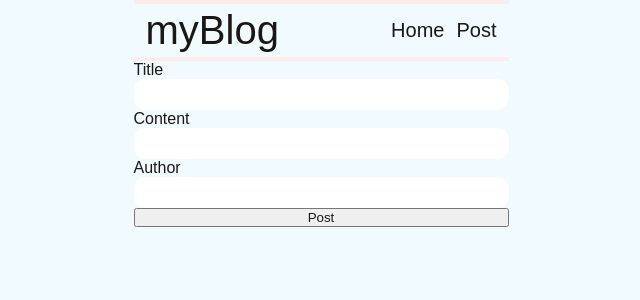
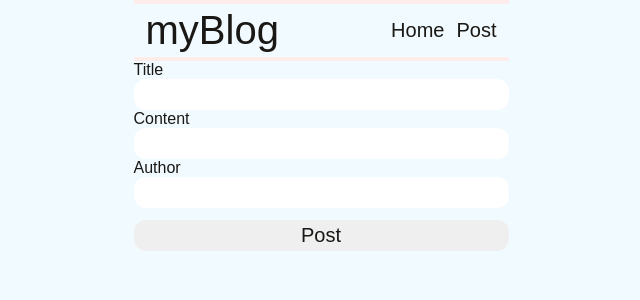
Before and after one commit to DicksenT/myBlog, a React (Vite) app: page /create in a window 1280 px wide. Shown: the top 300 px of the page, without its empty margins (319-959 px from the left). Built offline with nearby package versions, Linux system fonts and the light colour scheme; a web font is replaced by a local one.

Commit message:
adding post button style

```diff
--- a/src/Blog.jsx
+++ b/src/Blog.jsx
@@ -15,12 +15,15 @@ function Blog(){
     return(
         <div className="blog">
             {fetchedData &&
+            <>
             <div className="details">
                 <h3 className="title">{fetchedData.title}</h3>
                 <p className="author">By {fetchedData.author}</p>
             </div>
+            <button onClick={handleDelete} className="delete">delete</button>
+            </>
             }
-            <button onClick={handleDelete} className="delete">delete</button>
+
         </div>
     )
 
--- a/src/Create.jsx
+++ b/src/Create.jsx
@@ -29,7 +29,7 @@ function Create(){
             <input type="text" required value={content} onChange={(e) => setContent(e.target.value)}/>
             <label htmlFor="">Author</label>
             <input type="text" required value={author} onChange={(e) => setAuthor(e.target.value)}/>
-            <button type="submit">Post</button>
+            <button className="post" type="submit">Post</button>
         </form>
     )
 }
--- a/src/index.css
+++ b/src/index.css
@@ -92,3 +92,11 @@ input{
     padding: 4px 8px;
     border-radius: 8px;
 }
+.post{
+    border: none;
+    margin-top: 12px;
+    padding: 4px 0;
+    font-size: 20px;
+    border-radius: 12px;
+    cursor: pointer;
+}
```
